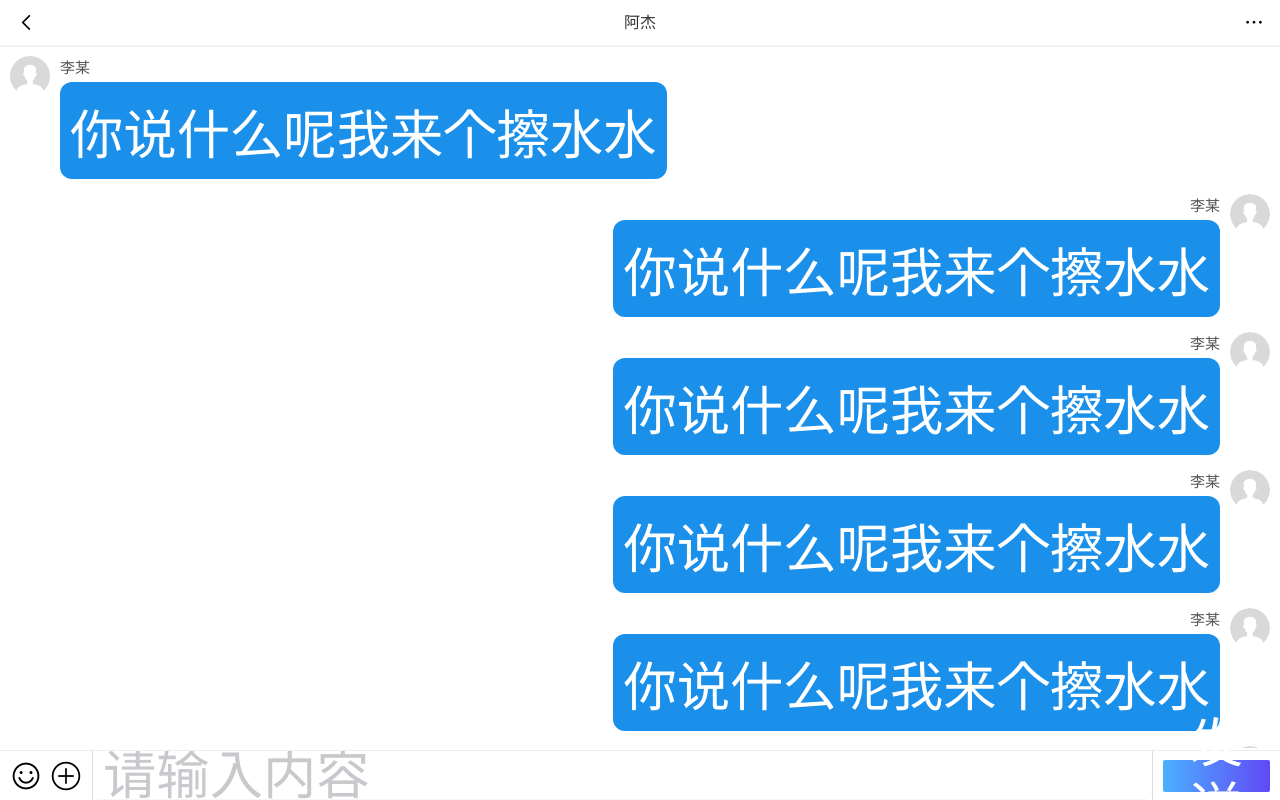
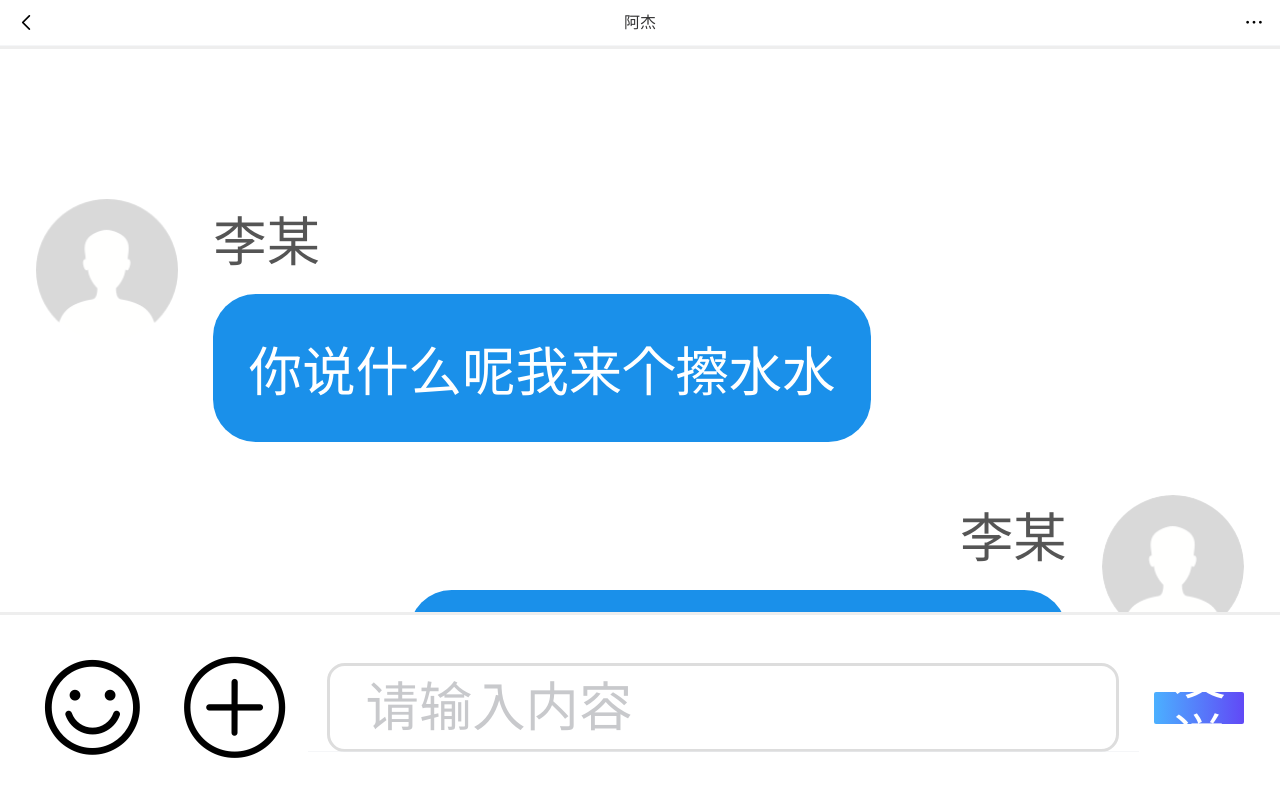
Before and after one commit to githubchx12380/vue-air-phone, a Vue app: page /chat in a window 1280 px wide. Built offline with nearby package versions, Linux system fonts and the light colour scheme; sample sign-in values are in the browser's storage.

Commit message:
聊天页面样式

```diff
--- a/src/views/chat/index.vue
+++ b/src/views/chat/index.vue
@@ -20,76 +20,7 @@
           </div>
           <img src="../../assets/img/head_img.png" alt />
         </div>
-        <div class="chat_zi">
-          <div class="chat_main">
-            <p class="name">李某</p>
-            <p class="content">你说什么呢我来个擦水水</p>
-          </div>
-          <img src="../../assets/img/head_img.png" alt />
-        </div>
-        <div class="chat_zi">
-          <div class="chat_main">
-            <p class="name">李某</p>
-            <p class="content">你说什么呢我来个擦水水</p>
-          </div>
-          <img src="../../assets/img/head_img.png" alt />
-        </div>
-        <div class="chat_zi">
-          <div class="chat_main">
-            <p class="name">李某</p>
-            <p class="content">你说什么呢我来个擦水水</p>
-          </div>
-          <img src="../../assets/img/head_img.png" alt />
-        </div>
-        <div class="chat_zi">
-          <div class="chat_main">
-            <p class="name">李某</p>
-            <p class="content">你说什么呢我来个擦水水</p>
-          </div>
-          <img src="../../assets/img/head_img.png" alt />
-        </div>
-        <div class="chat_zi">
-          <div class="chat_main">
-            <p class="name">李某</p>
-            <p class="content">你说什么呢我来个擦水水</p>
-          </div>
-          <img src="../../assets/img/head_img.png" alt />
-        </div>
-        <div class="chat_zi">
-          <div class="chat_main">
-            <p class="name">李某</p>
-            <p class="content">你说什么呢我来个擦水水</p>
-          </div>
-          <img src="../../assets/img/head_img.png" alt />
-        </div>
-        <div class="chat_zi">
-          <div class="chat_main">
-            <p class="name">李某</p>
-            <p class="content">你说什么呢我来个擦水水</p>
-          </div>
-          <img src="../../assets/img/head_img.png" alt />
-        </div>
-        <div class="chat_zi">
-          <div class="chat_main">
-            <p class="name">李某</p>
-            <p class="content">你说什么呢我来个擦水水</p>
-          </div>
-          <img src="../../assets/img/head_img.png" alt />
-        </div>
-        <div class="chat_zi">
-          <div class="chat_main">
-            <p class="name">李某</p>
-            <p class="content">你说什么呢我来个擦水水</p>
-          </div>
-          <img src="../../assets/img/head_img.png" alt />
-        </div>
-        <div class="chat_zi">
-          <div class="chat_main">
-            <p class="name">李某</p>
-            <p class="content">你说什么呢我来个擦水水</p>
-          </div>
-          <img src="../../assets/img/head_img.png" alt />
-        </div>
+
       </van-pull-refresh>
 
     <div class="char_bom">
@@ -128,65 +59,65 @@ export default {
 <style scoped lang="less">
 .chat {
   .van-nav-bar {
-    border-bottom: 1px solid #eee;
+    border-bottom: 0.278vw solid #eee;
   }
    .refresh {
     overflow: auto;
-    margin:46px 0 50px 0;
-    padding: 10px;
-    height: calc(100vh - 46px - 52px);
+    margin:12.778vw 0 13.889vw 0;
+    padding: 2.778vw;
+    height: calc(100vh - 12.778vw - 14.444vw);
       .chat_br {
-        margin-bottom: 15px;
+        margin-bottom: 4.167vw;
         display: flex;
         img {
-          margin-right: 10px;
-          width: 40px;
-          height: 40px;
+          margin-right: 2.778vw;
+          width: 11.111vw;
+          height: 11.111vw;
         }
         .chat_main {
-          padding-right: 60px;
+          padding-right: 16.667vw;
           flex: 1;
           .name {
             font-family: sans-serif;
             color: #555;
-            font-size: 15px;
-            margin-bottom: 5px;
+            font-size: 4.167vw;
+            margin-bottom: 1.389vw;
           }
           .content {
             display: inline-block;
             background-color: #1a90ea;
             color: white;
-            border-radius: 12px;
-            padding: 10px;
+            border-radius: 3.333vw;
+            padding: 2.778vw;
             font-family: sans-serif;
           }
         }
       }
       .chat_zi {
         display: flex;
-         margin-bottom: 15px;
+         margin-bottom: 4.167vw;
         img {
-          margin-left: 10px;
-          width: 40px;
-          height: 40px;
+          margin-left: 2.778vw;
+          width: 11.111vw;
+          height: 11.111vw;
           border-radius: 50%;
         }
         .chat_main {
           flex: 1;
-          padding-left: 60px;
+          padding-left: 16.667vw;
           text-align: right;
           .name {
             font-family: sans-serif;
             color: #555;
-            font-size: 15px;
-            margin-bottom: 5px;
+            font-size: 4.167vw;
+            margin-bottom: 1.389vw;
           }
           .content {
             display: inline-block;
             background-color: #1a90ea;
             color: white;
-            border-radius: 12px;
-            padding: 10px;
+            border-radius: 3.333vw;
+            padding: 2.778vw;
             font-family: sans-serif;
           }
         }
@@ -200,30 +131,29 @@ export default {
     left: 0;
     right: 0;
     display: flex;
-    height: 50px;
-    border-top: 1px solid #eee;
+    border-top: 0.278vw solid #eee;
     align-items: center;
-    padding: 0 10px;
+    padding: 2.778vw 2.778vw;
      >div{
       height: 100%;
       display: flex;
       align-items: center;
     }
     .icons{
-      font-size: 32px;
+      font-size: 8.889vw;
       &:nth-child(1) {
-        margin-right: 8px;
+        margin-right: 2.222vw;
       }
     }
     .vant_field{
       padding: 0;
-      padding: 0 10px;
+      padding: 0 2.778vw;
       /deep/ .van-cell__value{
-        border:1px solid #ddd;
-        padding: 3px 0;
-        border-radius: 5px;
+        border:0.278vw solid #ddd;
+        padding: 0.833vw 0;
+        border-radius: 1.389vw;
         .van-field__control{
-          padding: 0 10px;
+          padding: 0 2.778vw;
         }
       }
     }
```
